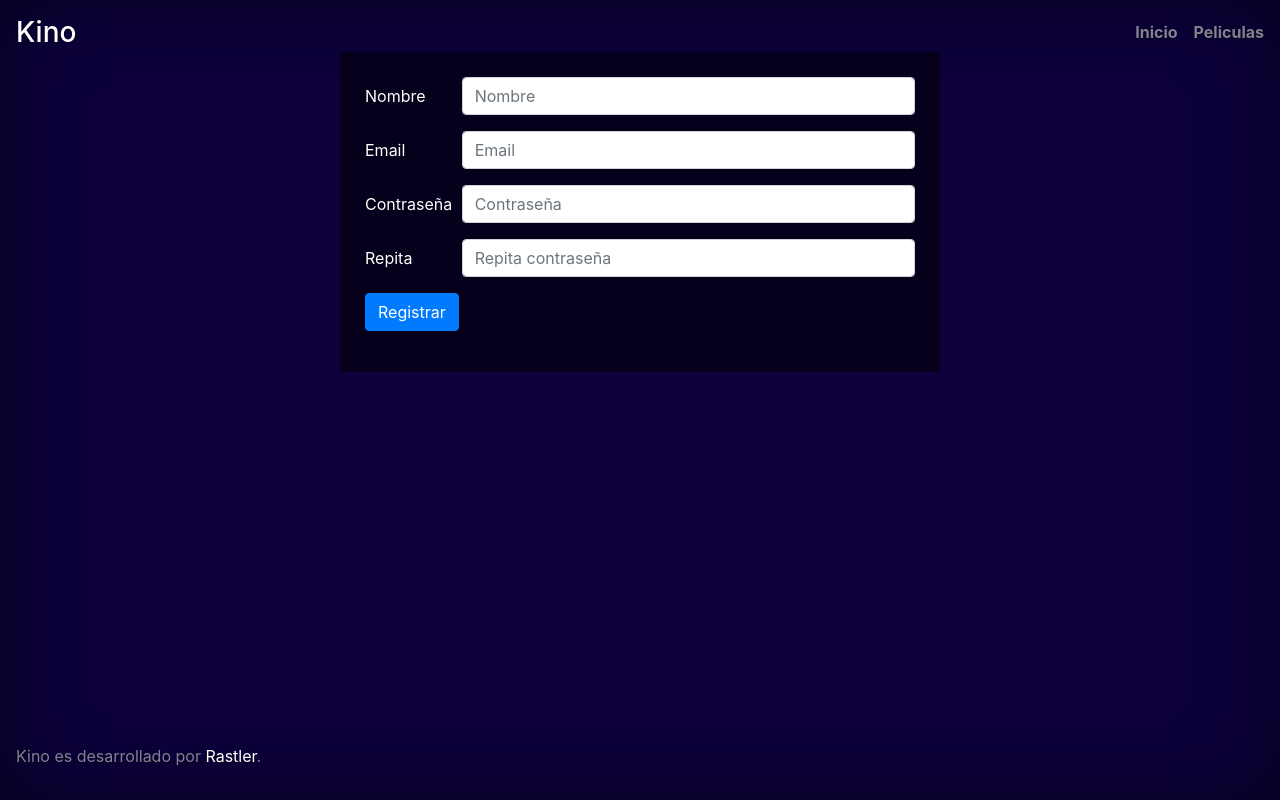
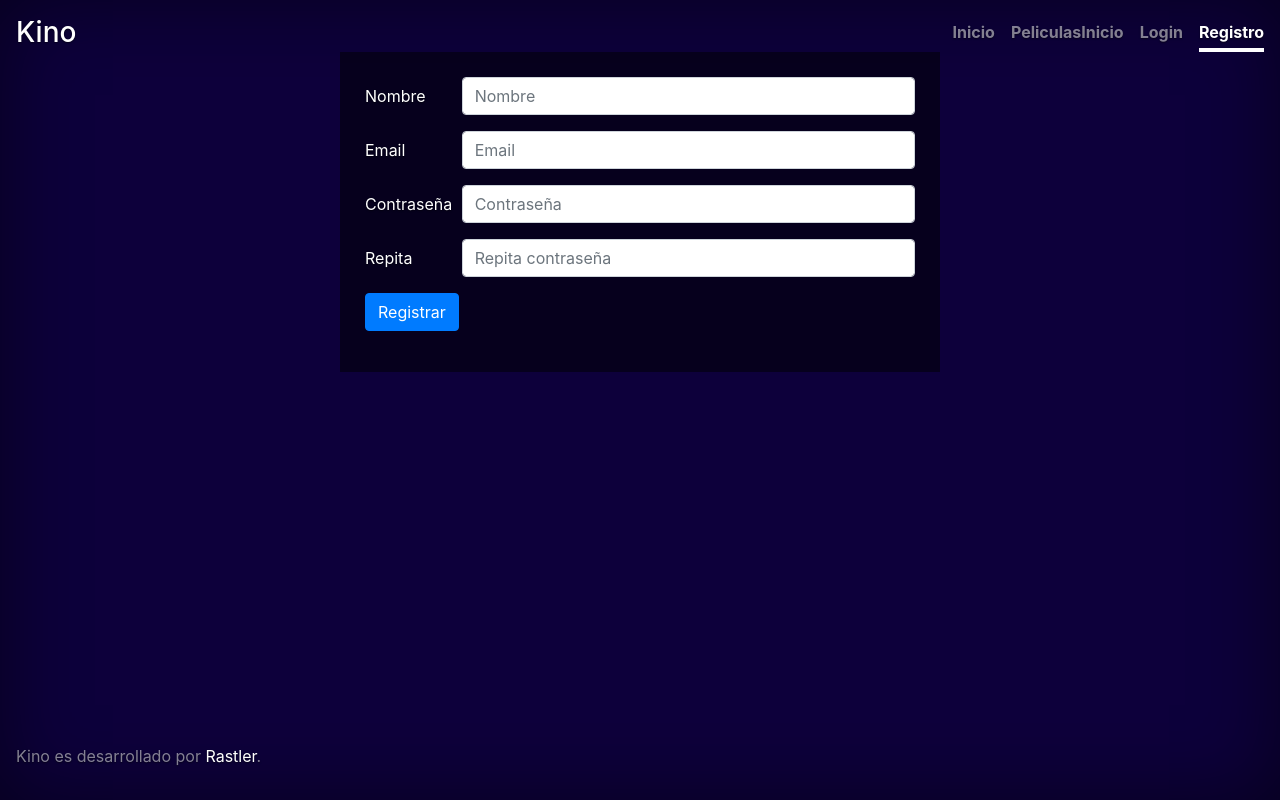
Before and after one commit to ProgramadorViking/kinoclient, an Angular app: page /register in a window 1280 px wide. Built offline with nearby package versions, Linux system fonts and the light colour scheme; sample sign-in values are in the browser's storage.

Commit message:
Arreglado error cover, agregado servicio naciones

```diff
--- a/src/app/components/shared/header/header.component.html
+++ b/src/app/components/shared/header/header.component.html
@@ -1,12 +1,12 @@
 <header class="masthead mb-auto">
     <div class="inner">
       <h3 class="masthead-brand">Kino</h3>
-      <nav class="nav nav-masthead justify-content-center" *ngIf="!auth.logIn">
+      <nav class="nav nav-masthead justify-content-center" *ngIf="login">
         <a class="nav-link" routerLinkActive="active" [routerLink]="['../inicio']">Inicio</a>
         <a class="nav-link" routerLinkActive="active" [routerLink]="['../login']">Login</a>
         <a class="nav-link" routerLinkActive="active" [routerLink]="['../register']">Registro</a>
       </nav>
-      <nav class="nav nav-masthead justify-content-center" *ngIf="auth.logIn">
+      <nav class="nav nav-masthead justify-content-center" *ngIf="login">
         <a class="nav-link" routerLinkActive="active" [routerLink]="['../home']">Inicio</a>
         <a class="nav-link" [routerLink]="['../films']">Peliculas</a>
       </nav>
--- a/src/app/components/shared/header/header.component.ts
+++ b/src/app/components/shared/header/header.component.ts
@@ -9,7 +9,11 @@ import { AuthKinoService } from 'src/app/services/authKino.service';
 })
 export class HeaderComponent implements OnInit {
 
-  constructor(private auth:AuthKinoService) {}
+  login:boolean;
+
+  constructor(private auth:AuthKinoService) {
+    this.login=auth.logIn;
+  }
 
   ngOnInit() {
   }
--- a/src/app/services/kino.service.ts
+++ b/src/app/services/kino.service.ts
@@ -60,6 +60,7 @@ export class KinoService {
     return this.getQuery(string);
   }
   saveFilm(film:Film) {
+    console.log("hola");
     return this.postQuery('films',film);
   }
   updateFilm(id:number, film:Film) {
```
Also changed, not shown: src/app/services/nations.service.ts (added, +17 -0 lines), 11 other files (tests, documents, lock files or other folders).
